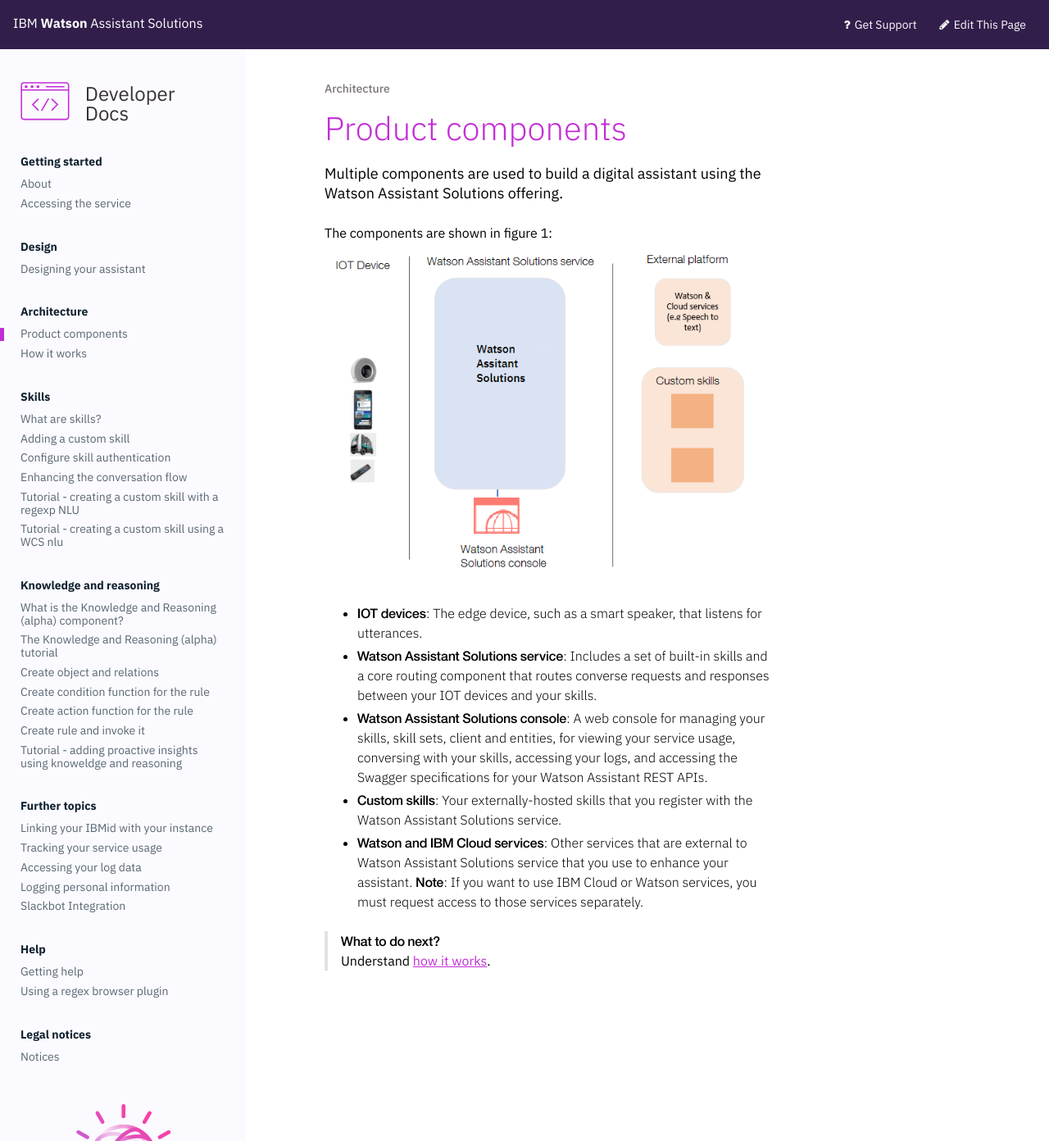
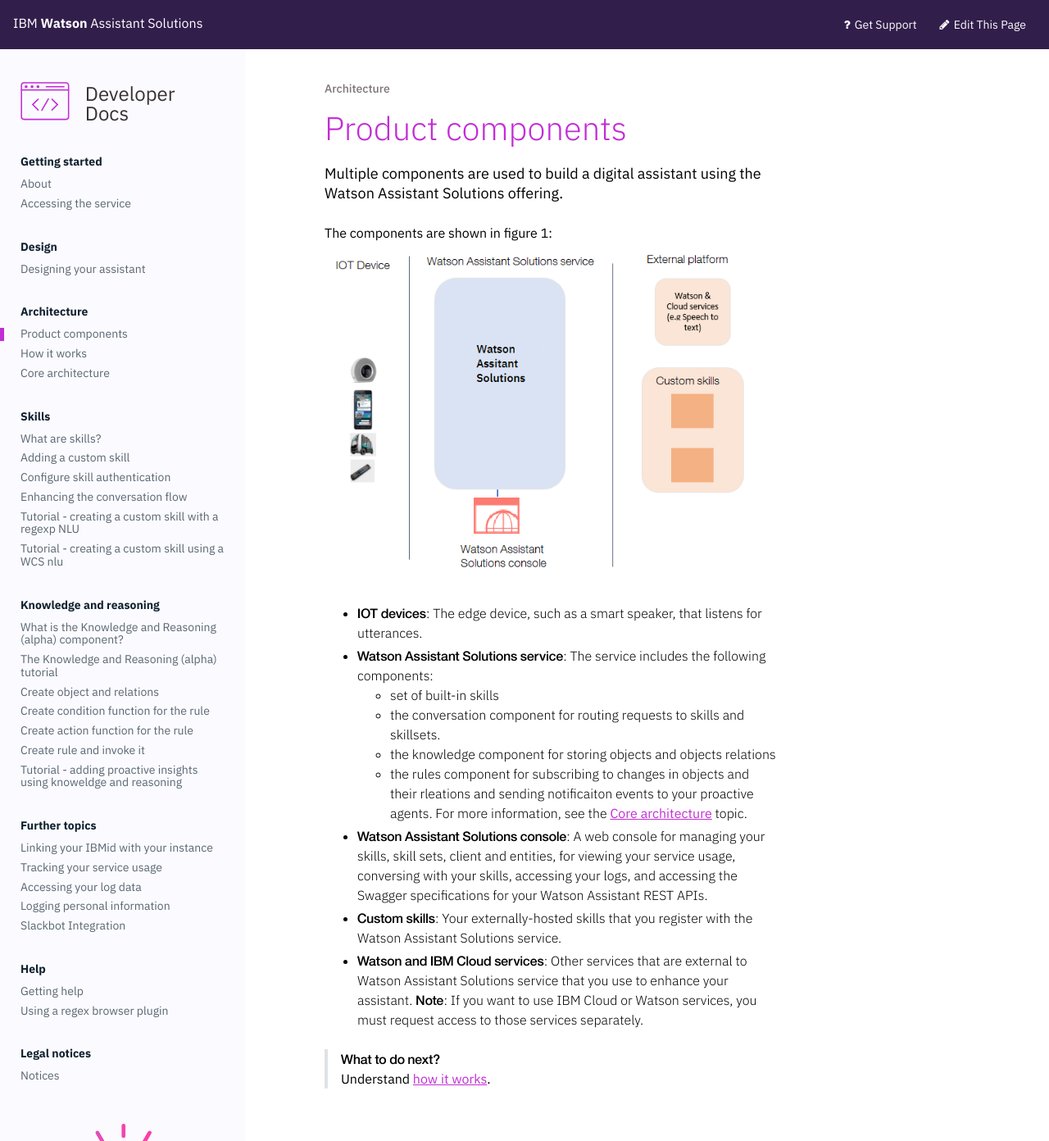
Before and after one commit to Watson-Personal-Assistant/developer, a Jekyll site: the page built from _content/understand-service/overview.md, in a window 1280 px wide. Shown: the whole page at 82% size. Built offline with Jekyll 4.4.1, drawn with Linux system fonts in a browser that asks for light colours.

Commit message:
Knowledge & rules overview added

```diff
--- a/_content/understand-service/overview.md
+++ b/_content/understand-service/overview.md
@@ -7,7 +7,12 @@
 The components are shown in figure 1:
 ![]({{site.baseurl}}/images/components_diagram.png)
 - **IOT devices**:  The edge device, such as a smart speaker, that listens for utterances.
-- **Watson Assistant Solutions service**:  Includes a set of built-in skills and a core routing component that routes converse requests and responses between your IOT devices and your skills.
+- **Watson Assistant Solutions service**:  The service includes the following components:
+  - set of built-in skills
+  - the conversation component for routing requests to skills and skillsets.
+  - the knowledge component for storing objects and objects relations
+  - the rules component for subscribing to changes in objects and their rleations and sending notificaiton events to your proactive agents.
+  For more information, see the [Core architecture]({{site.baseurl}}/understand-service/core_content) topic.
 - **Watson Assistant Solutions console**: A web console for managing your skills, skill sets, client and entities, for viewing your service usage, conversing with your skills, accessing your logs, and accessing the Swagger specifications for your Watson Assistant REST APIs.
 - **Custom skills**:  Your externally-hosted skills that you register with the Watson Assistant Solutions service.
 - **Watson and IBM Cloud services**: Other services that are external to Watson Assistant Solutions service that you use to enhance your assistant.
```
Also changed, not shown: _content/understand-service/core_content.md (added, +40 -0 lines).
